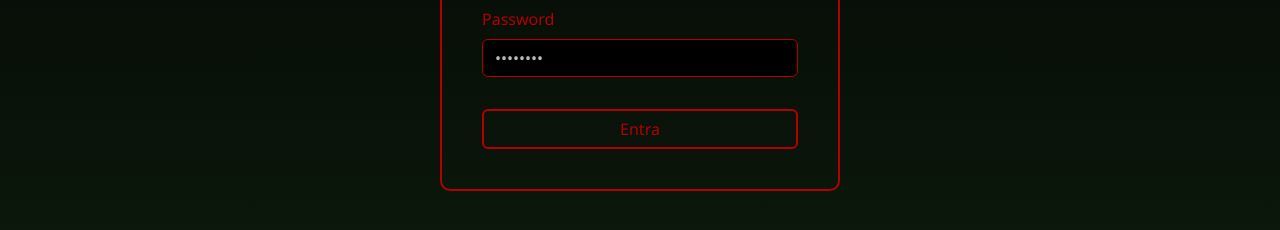
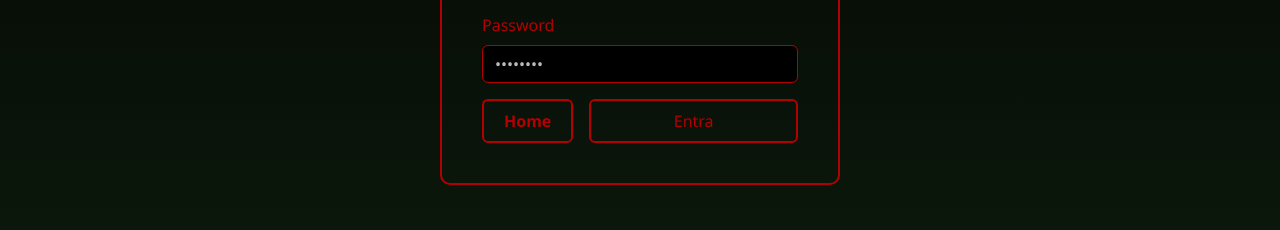
Before and after one commit to lucaromano98/web-page-layout, a plain HTML site: page login.html in a window 1280 px wide. Shown: the part 394-624 px from the top of the page. Drawn offline with nearby package versions, Linux system fonts and the light colour scheme.

Commit message:
Aggiunta Pagina di LogIn

```diff
--- a/css/login.css
+++ b/login.css
@@ -46,3 +46,20 @@ body {
     color: #000;
     border-color: #B30000;
   }
+
+  .btn-back {
+    background-color: transparent;
+    border: 2px solid #B30000;
+    color: #B30000;
+    padding: 8px 20px;
+    font-weight: bold;
+    transition: all 0.3s ease;
+    display: inline-block;
+    text-align: center;
+    text-decoration: none;
+  }
+
+  .btn-back:hover {
+    background-color: #B30000;
+    color: #000;
+  }
--- a/login.html
+++ b/login.html
@@ -5,7 +5,7 @@
   <meta name="viewport" content="width=device-width, initial-scale=1">
   <title>Accedi - Il Piccolo Dado Rosso</title>
   <link href="https://cdn.jsdelivr.net/npm/bootstrap@5.3.3/dist/css/bootstrap.min.css" rel="stylesheet">
-  <link rel="stylesheet" href="css/login.css">
+  <link rel="stylesheet" href="login.css">
 </head>
 <body>
 
@@ -20,7 +20,11 @@
         <label for="password" class="form-label">Password</label>
         <input type="password" class="form-control" id="password" placeholder="••••••••">
       </div>
-      <button type="submit" class="btn btn-login mt-3">Entra</button>
+      <div class="d-flex justify-content-between gap-3 mt-3">
+        <a href="index.html" class="btn btn-back"> Home</a>
+        <button type="submit" class="btn btn-login">Entra</button>
+      </div>
+
     </form>
   </div>
 
```
Also changed, not shown: index.html (+1 -1 lines), style.css (renamed from css/style.css).
